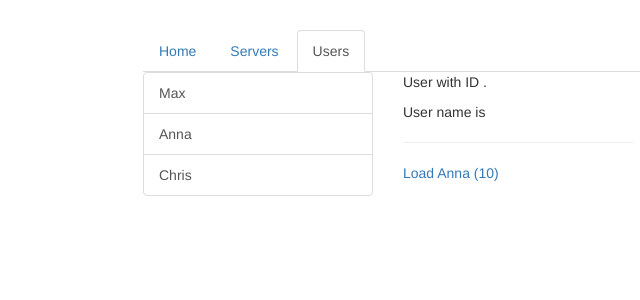
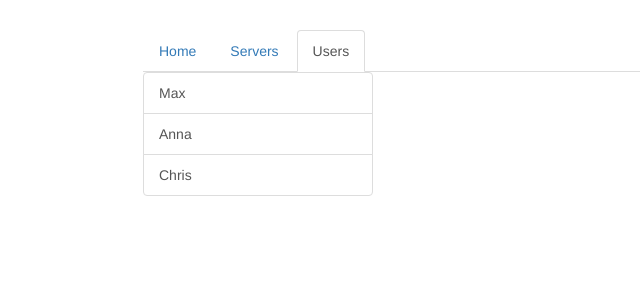
Before and after one commit to yashwadhwani08/angular-routing, an Angular app: page /users in a window 1280 px wide. Shown: the top 300 px of the page, without its empty margins (122-762 px from the left). Built offline with nearby package versions, Linux system fonts and the light colour scheme.

Commit message:
setting up child(nested) routes

```diff
--- a/src/app/servers/servers.component.html
+++ b/src/app/servers/servers.component.html
@@ -36,6 +36,8 @@
     <button class="btn btn-primary" (click)="onReload()">Reload Page</button>
     <app-edit-server></app-edit-server>
     <hr />
+    <!-- Adding router-outlet directive here for loading all child routes of the route being loaded on the servers-component, which is /servers route here -->
+    <router-outlet></router-outlet>
     <!-- <app-server></app-server> -->
   </div>
 </div>
--- a/src/app/users/users.component.html
+++ b/src/app/users/users.component.html
@@ -11,6 +11,7 @@
     </div>
   </div>
   <div class="col-xs-12 col-sm-4">
-    <app-user></app-user>
+    <!-- <app-user></app-user> -->
+    <router-outlet></router-outlet>
   </div>
 </div>
```
Also changed, not shown: src/app/app.module.ts (+17 -6 lines).
